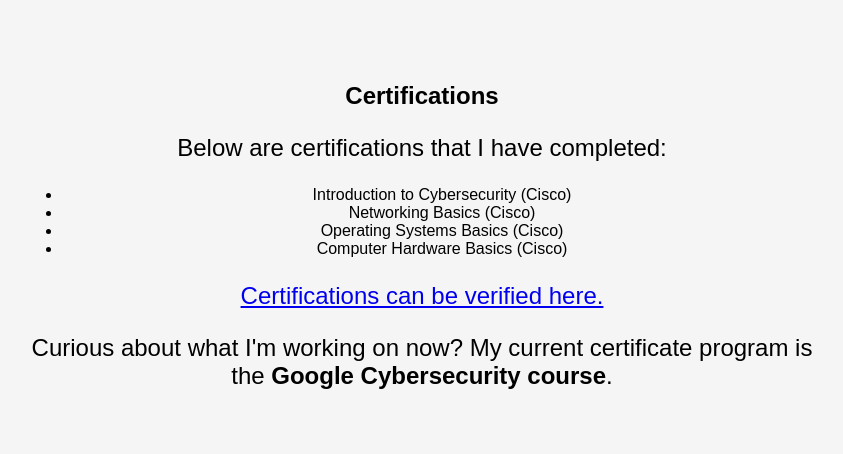
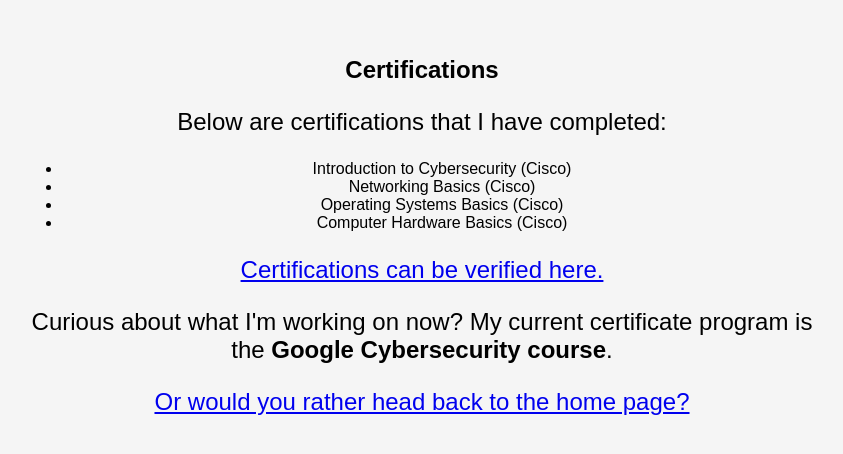
Before and after one commit to JaeHarris/JaeHarris.github.io, a plain HTML site: page certificates.html in a window 1280 px wide. Shown: the part 162-616 px from the top of the page, without its empty margins (218-1061 px from the left). Drawn offline with Linux system fonts and the light colour scheme.

Commit message:
Update certificates.html
Added a link back to the home page.

```diff
--- a/certificates.html
+++ b/certificates.html
@@ -64,3 +64,5 @@
 <p><a href="https://www.credly.com/users/jasmine-harris-1995/">Certifications can be verified here.</a></p>
 
 <p>Curious about what I'm working on now? My current certificate program is the <strong>Google Cybersecurity course</strong>.</p>
+
+    <p><a href="index.htlm">Or would you rather head back to the home page?</a></p>
```
